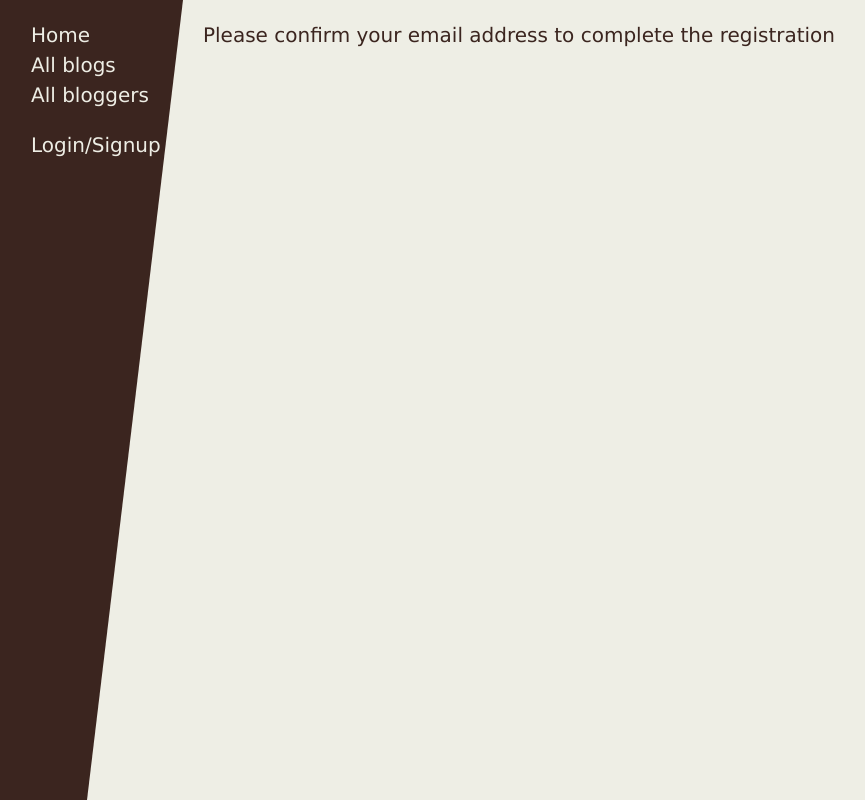
After one commit to alexnazarov090/Django_DIY_BLog, a Django app: page /blog/account_activation_sent/ in a window 1280 px wide. The commit adds this page. Shown: the whole page, without its empty margins (9-874 px from the left). Run offline with Django 3.2, Linux system fonts and the light colour scheme.

Commit message:
Added two-step account activation

```diff
--- a/blog/models.py
+++ b/blog/models.py
@@ -9,7 +9,7 @@ from django.utils.text import slugify
 # Create your models here.
 
 class User(AbstractUser):
-    pass
+    email_confirmed = models.BooleanField(default=False)
 
 
 class BlogPost(models.Model):
--- a/blog/static/blog/css/styles.css
+++ b/blog/static/blog/css/styles.css
@@ -42,6 +42,7 @@ p {
 a {
     text-decoration: none;
     color: var(--clr-link);
+    display: inline-block;
 }
 
 a:hover {
@@ -72,7 +73,12 @@ a:hover {
     color: var(--clr-sidebar-text);
 }
 
-.nav__link:hover {
+.registration__link {
+    text-decoration: none;
+    color: var(--clr-sidebar-text);
+}
+
+.registration__link:hover, .nav__link:hover {
     color: rgb(233, 233, 131);
 }
 
--- /dev/null
+++ b/blog/templates/blog/account_activation_invalid.html
@@ -0,0 +1,5 @@
+{% extends "blog/base_generic.html" %}
+
+{% block content %}
+<p>It looks like something went wrong with your registration!</p>
+{% endblock %}
--- /dev/null
+++ b/blog/templates/blog/account_activation_sent.html
@@ -0,0 +1,5 @@
+{% extends "blog/base_generic.html" %}
+
+{% block content %}
+<p>Please confirm your email address to complete the registration</p>
+{% endblock %}
--- a/blog/templates/blog/base_generic.html
+++ b/blog/templates/blog/base_generic.html
@@ -20,10 +20,9 @@
         <ul class="nav__list">
             {% if user.is_authenticated %}
                 <li>User: {{ user.get_username }}</li>
-                <li><a href="{% url 'logout'%}?next={{request.path}}" class="nav__link">Logout</a></li>
+                <li><a href="{% url 'logout'%}?next={{request.path}}" class="registration__link">Logout</a></li>
             {% else %}
-                <li><a href="{% url 'login'%}?next={{request.path}}" class="nav__link">Login</a></li>
-                <li><a href="{% url 'blog:signup' %}" class="nav__link">Signup</a></li>
+                <li><a href="{% url 'login'%}?next={{request.path}}" class="registration__link">Login</a>/<a href="{% url 'blog:signup' %}" class="registration__link">Signup</a></li>
             {% endif %}
         </ul>
         {% endblock %}
--- a/blog/urls.py
+++ b/blog/urls.py
@@ -13,5 +13,7 @@ urlpatterns = [
     path('blog/<slug:slug>/create', views.CommentCreate.as_view(), name='comment-create'),
     path('blog/<slug:slug>/comment/<int:pk>/update', views.CommentUpdate.as_view(), name='comment-update'),
     path('blog/<slug:slug>/comment/<int:pk>/delete', views.CommentDelete.as_view(), name='comment-delete'),
-    path('signup', views.signup, name='signup')
+    path('signup', views.signup, name='signup'),
+    path('account_activation_sent/', views.account_activation_sent, name='account_activation_sent'),
+    path('activate/<uidb64>/<token>/', views.activate, name='activate'),
 ]
--- a/blog/views.py
+++ b/blog/views.py
@@ -5,10 +5,17 @@ from django.views import generic
 from django.contrib.auth.mixins import LoginRequiredMixin, PermissionRequiredMixin
 from django.contrib.auth import login, authenticate
 from django.views.generic.edit import CreateView, UpdateView, DeleteView
+from django.contrib.sites.shortcuts import get_current_site
+from django.utils.encoding import force_bytes
+from django.utils.http import urlsafe_base64_encode
+from django.template.loader import render_to_string
+from django.utils.encoding import force_text
+from django.utils.http import urlsafe_base64_decode
 
 from .services import get_total_num, get_top_contributors
-from .models import BlogPost, BlogAuthor, Comment
+from .models import User, BlogPost, BlogAuthor, Comment
 from .forms import SignUpForm
+from .tokens import account_activation_token
 
 
 # Create your views here.
@@ -34,15 +41,46 @@ def signup(request):
     if request.method == 'POST':
         form = SignUpForm(request.POST)
         if form.is_valid():
-            form.save()
+            user = form.save()
             username = form.cleaned_data.get('username')
             raw_password = form.cleaned_data.get('password1')
             user = authenticate(username=username, password=raw_password)
-            login(request, user)
+            user.is_active = False
+            user.save()
+            if user.is_authenticated:
+                current_site = get_current_site(request)
+                subject = 'Activate Your Blog Account'
+                message = render_to_string('blog/account_activation_email.html', {
+                    'user': user,
+                    'domain': current_site.domain,
+                    'uid': urlsafe_base64_encode(force_bytes(user.pk)),
+                    'token': account_activation_token.make_token(user),
+                })
+                user.email_user(subject, message)
+                return redirect(reverse('blog:account_activation_sent'))
             return redirect(reverse('blog:index'))
     else:
         form = SignUpForm()
     return render(request, 'blog/signup.html', {'form': form})
+
+def account_activation_sent(request):
+    return render(request, 'blog/account_activation_sent.html')
+
+def activate(request, uidb64, token):
+    try:
+        uid = force_text(urlsafe_base64_decode(uidb64))
+        user = User.objects.get(pk=uid)
+    except (TypeError, ValueError, OverflowError, User.DoesNotExist):
+        user = None
+
+    if user is not None and account_activation_token.check_token(user, token):
+        user.is_active = True
+        user.email_confirmed = True
+        user.save()
+        login(request, user)
+        return redirect(reverse('blog:index'))
+    else:
+        return render(request, 'blog/account_activation_invalid.html')
 
 
 # class-based views
--- a/diyblog/settings.py
+++ b/diyblog/settings.py
@@ -137,3 +137,4 @@ LOGIN_REDIRECT_URL = '/'
 
 SESSION_COOKIE_SECURE = True
 CSRF_COOKIE_SECURE = True
+EMAIL_BACKEND = 'django.core.mail.backends.console.EmailBackend'
```
Also changed, not shown: blog/admin.py (+8 -1 lines), blog/templates/blog/account_activation_email.html (added, +11 -0 lines), blog/tokens.py (added, +11 -0 lines), blog/migrations/0007_auto_20211211_1556.py (added).
